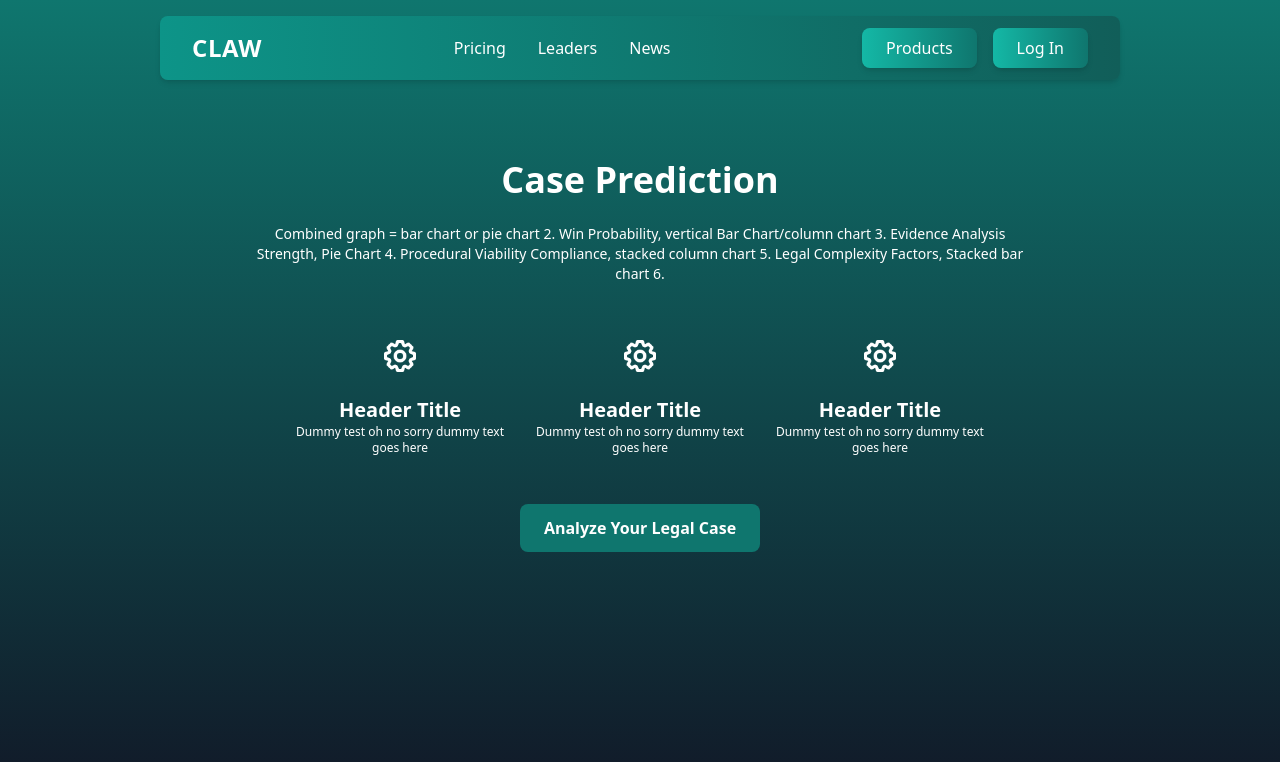
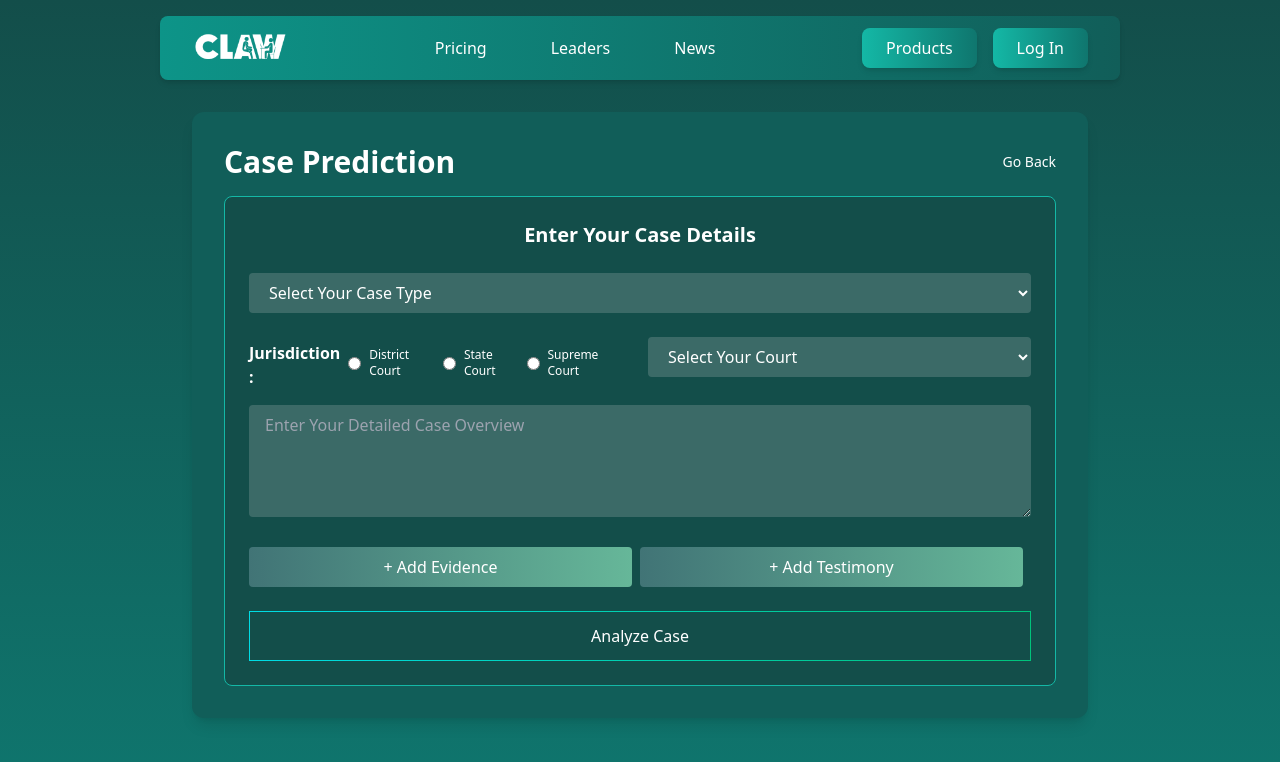
Before and after one commit to clawlawyers/Case--prediction, a React (Vite) app: page /input in a window 1280 px wide. Shown: the top 762 px of the page. Built offline with nearby package versions, Linux system fonts and the light colour scheme.

Commit message:
style changes

```diff
--- a/src/App.jsx
+++ b/src/App.jsx
@@ -1,15 +1,25 @@
-import Header from "./Caseprediction/caseprediction";
-//import Header from "./Caseprediction/CasepredictionLoading";
-//import Header from "./Caseprediction/CasepredictionInput";
-//import Header from "./Caseprediction/CaseEvidence";
-//import Header from "./Caseprediction/CaseTestimonal";
-//import Header from "./Header/Header";
+import React from "react";
+import { BrowserRouter as Router, Route, Routes } from "react-router-dom";
+import Caseprediction from "./Caseprediction/caseprediction";
+import CasepredictionLoading from "./Caseprediction/CasepredictionLoading";
+import CasepredictionInput from "./Caseprediction/CasepredictionInput";
+import CaseEvidence from "./Caseprediction/CaseEvidence";
+import CaseTestimonal from "./Caseprediction/CaseTestimonal";
 
 function App() {
   return (
-    <>
-      <Header />
-    </>
+    <Router>
+      {/* Header component always visible */}
+
+      {/* Routes for different pages */}
+      <Routes>
+        <Route path="/" element={<Caseprediction />} />
+        <Route path="/loading" element={<CasepredictionLoading />} />
+        <Route path="/input" element={<CasepredictionInput />} />
+        <Route path="/evidence" element={<CaseEvidence />} />
+        <Route path="/testimonial" element={<CaseTestimonal />} />
+      </Routes>
+    </Router>
   );
 }
 
--- a/src/Caseprediction/CasepredictionInput.jsx
+++ b/src/Caseprediction/CasepredictionInput.jsx
@@ -3,7 +3,7 @@ import Header from "../Header/Header";
 
 const CasePredictionInput = () => {
   return (
-    <div className="bg-gradient-to-b from-teal-900 to-teal-700 min-h-screen text-white font-['Plus Jakarta Sans']">
+    <div className="bg-gradient-to-b from-teal-900 to-teal-700 min-h-screen  text-white font-['Plus Jakarta Sans']">
       {/* Fixed Header */}
       <header className="">
         <div className="max-w-5xl mx-auto px-8 py-4 sm:px-6 lg:px-8">
@@ -12,34 +12,50 @@ const CasePredictionInput = () => {
       </header>
 
       {/* Main Content */}
-      <div className="flex items-center  justify-center pt-12">
-        <div className="bg-teal-800 rounded-xl p-8 w-11/12 max-w-2xl shadow-lg">
+      <div className="flex items-center w-80% justify-center pt-4">
+        <div className="bg-teal-800 rounded-xl p-8 w-11/12 max-w-4xl shadow-lg">
           {/* Title */}
           <div className="flex justify-between items-center mb-4">
             <h1 className="text-3xl font-bold text-center">Case Prediction</h1>
             <p className="text-sm cursor-pointer hover:underline">Go Back</p>
           </div>
-          <p className="text-md text-center mb-6">Enter Your Case Details</p>
+          <div className="border border-teal-500 rounded-lg p-6 space-y-6 bg-teal-900">
+            <p className="text-xl font-bold text-center mb-6">
+              Enter Your Case Details
+            </p>
 
             {/* Form */}
             <form>
               {/* Dropdowns */}
               <div className="grid grid-cols-1 gap-4 mb-6">
                 <select
-                className="bg-teal-700 text-white px-4 py-2 rounded focus:outline-none focus:ring-2 focus:ring-teal-500"
+                  className="text-white px-4 py-2 rounded focus:outline-none focus:ring-2 focus:ring-teal-500"
+                  style={{
+                    background: "rgba(217, 217, 217, 0.2)",
+                  }}
                   defaultValue="">
-                <option value="" disabled>
+                  <option
+                    className="bg-white text-white hover:bg-teal-700 hover:text-gray-200"
+                    value=""
+                    disabled>
                     Select Your Case Type
                   </option>
-                <option>Criminal</option>
-                <option>Civil</option>
-                <option>Family</option>
+                  <option className="bg-teal-600 text-white hover:bg-teal-700 hover:text-gray-200">
+                    Criminal
+                  </option>
+                  <option className="bg-teal-600 text-white hover:bg-teal-700 hover:text-gray-200">
+                    Civil
+                  </option>
+                  <option className="bg-teal-600 text-white hover:bg-teal-700 hover:text-gray-200">
+                    Family
+                  </option>
                 </select>
               </div>
 
               {/* Radio Buttons and Dropdown */}
               <div className="flex justify-between mb-4 gap-4">
                 <div className="flex-1 flex justify-between">
+                  <p className="mt-1 font-bold">Jurisdiction :</p>
                   <label className="flex items-center">
                     <input
                       type="radio"
@@ -71,34 +87,57 @@ const CasePredictionInput = () => {
 
                 <div className="flex-1">
                   <select
-                  className="bg-teal-700 text-white px-4 py-2 w-full rounded focus:outline-none focus:ring-2 focus:ring-teal-500"
+                    className=" text-white px-4 py-2 w-full rounded focus:outline-none focus:ring-2 focus:ring-teal-500"
+                    style={{
+                      background: "rgba(217, 217, 217, 0.2)",
+                    }}
                     defaultValue="">
                     <option value="" disabled>
                       Select Your Court
                     </option>
-                  <option>District Court</option>
-                  <option>State Court</option>
-                  <option>Supreme Court</option>
+                    <option className="bg-teal-600 text-white hover:bg-teal-700 hover:text-gray-200">
+                      District Court
+                    </option>
+                    <option className="bg-teal-600 text-white hover:bg-teal-700 hover:text-gray-200">
+                      State Court
+                    </option>
+                    <option className="bg-teal-600 text-white hover:bg-teal-700 hover:text-gray-200">
+                      Supreme Court
+                    </option>
                   </select>
                 </div>
               </div>
 
               {/* Text Area */}
               <textarea
-              className="bg-teal-700 text-white px-4 py-2 rounded w-full mb-6 focus:outline-none focus:ring-2 focus:ring-teal-500"
+                className="text-white min-h-4 px-4 py-2 rounded w-full mb-6 focus:outline-none focus:ring-2 focus:ring-teal-500"
+                style={{
+                  background: "rgba(217, 217, 217, 0.2)",
+                }}
                 rows="4"
                 placeholder="Enter Your Detailed Case Overview"></textarea>
 
               {/* Action Buttons */}
-            <div className="flex justify-between mb-6">
+              <div className="flex w-full justify-between mb-6">
                 <button
                   type="button"
-                className="bg-teal-600 px-4 py-2 rounded hover:bg-teal-500 transition">
+                  className="flex-1 px-4 py-2 rounded text-white hover:opacity-90 transition mr-2"
+                  style={{
+                    background:
+                      "linear-gradient(90deg, #417476 0%, #66b799 100%)",
+                    border: "none",
+                  }}>
                   + Add Evidence
                 </button>
+
                 <button
                   type="button"
-                className="bg-teal-600 px-4 py-2 rounded hover:bg-teal-500 transition">
+                  className="flex-1 px-4 py-2 rounded text-white hover:opacity-90 transition mr-2"
+                  style={{
+                    background:
+                      "linear-gradient(90deg, #417476 0%, #66b799 100%)",
+                    border: "none",
+                  }}>
                   + Add Testimony
                 </button>
               </div>
@@ -106,10 +145,17 @@ const CasePredictionInput = () => {
               {/* Analyze Case Button */}
               <button
                 type="submit"
-              className="bg-gray-600 w-full py-3 rounded hover:bg-gray-500 transition">
+                className=" w-full hover:text-black py-3 rounded hover:bg-gray-300 hover:opacity-90 transition relative overflow-hidden"
+                style={{
+                  border: "1px solid transparent",
+                  borderImageSource:
+                    "linear-gradient(90deg, #00DDE5 0%, #00C37B 100%)",
+                  borderImageSlice: 1,
+                }}>
                 Analyze Case
               </button>
             </form>
+          </div>
         </div>
       </div>
     </div>
--- a/src/Caseprediction/CasepredictionLoading.jsx
+++ b/src/Caseprediction/CasepredictionLoading.jsx
@@ -15,12 +15,12 @@ const CaseLoading = () => {
       {/* Main Content */}
       <main className="flex flex-col items-center justify-center text-center ">
         {/* Illustration */}
-        <div className="mb-8">
-          <img src={LoadingImg} alt="Illustration" className="h-52 w-52" />
+        <div className="mb-2">
+          <img src={LoadingImg} alt="Illustration" className="h-56 w-56" />
         </div>
 
         {/* Title */}
-        <h1 className="text-3xl font-bold mb-4">Case Prediction Loading</h1>
+        <h1 className="text-[32px] font-bold mb-8">Case Prediction Loading</h1>
 
         {/* Subtitle */}
         <p className="text-sm max-w-lg">
--- a/src/Caseprediction/caseprediction.jsx
+++ b/src/Caseprediction/caseprediction.jsx
@@ -11,22 +11,22 @@ const CasePrediction = () => {
           <Header />
         </div>
       </header>
-      <main className="flex flex-col items-center text-center py-16">
+      <main className="flex flex-col items-center text-center py-4">
         <h1 className="text-4xl font-bold mb-6">Case Prediction</h1>
-        <p className="text-sm max-w-3xl mb-12">
+        <p className="text-[14px] max-w-3xl mb-12">
           Combined graph = bar chart or pie chart 2. Win Probability, vertical
           Bar Chart/column chart 3. Evidence Analysis Strength, Pie Chart 4.
           Procedural Viability Compliance, stacked column chart 5. Legal
           Complexity Factors, Stacked bar chart 6.
         </p>
 
-        <div className="grid grid-cols-1 sm:grid-cols-3 gap-8 mb-12">
+        <div className="grid grid-cols-1 sm:grid-cols-3 gap-12 mb-12">
           <div className="flex flex-col items-center">
             <div className="w-12 h-12  text-teal-900 rounded-full flex justify-center items-center mb-4">
               <img src={Logo} alt="Icon" className="w-8 h-8" />
             </div>
-            <h3 className="text-xl font-bold">Header Title</h3>
-            <p className="text-xs">
+            <h3 className="text-[18px] font-bold">Header Title</h3>
+            <p className="text-[10px]">
               Dummy test oh no sorry dummy text
               <br /> goes here
             </p>
@@ -36,8 +36,8 @@ const CasePrediction = () => {
             <div className="w-12 h-12  text-teal-900 rounded-full flex justify-center items-center mb-4">
               <img src={Logo} alt="Icon" className="w-8 h-8" />
             </div>
-            <h3 className="text-xl font-bold">Header Title</h3>
-            <p className="text-xs">
+            <h3 className="text-[18px] font-bold">Header Title</h3>
+            <p className="text-[10px]">
               Dummy test oh no sorry dummy text
               <br /> goes here
             </p>
@@ -47,15 +47,15 @@ const CasePrediction = () => {
             <div className="w-12 h-12  text-teal-900 rounded-full flex justify-center items-center mb-4">
               <img src={Logo} alt="Icon" className="w-8 h-8" />
             </div>
-            <h3 className="text-xl font-bold">Header Title</h3>
-            <p className="text-xs">
+            <h3 className="text-[18px] font-bold">Header Title</h3>
+            <p className="text-[10px]">
               Dummy test oh no sorry dummy text
               <br /> goes here
             </p>
           </div>
         </div>
 
-        <button className="bg-teal-700 hover:bg-teal-600 text-white px-6 py-3 rounded-lg font-bold">
+        <button className="border hover:bg-gray-400 hover:opacity-95 border-white text-white px-8 py-2 rounded-lg">
           Analyze Your Legal Case
         </button>
       </main>
--- a/src/Header/Header.jsx
+++ b/src/Header/Header.jsx
@@ -1,36 +1,67 @@
-import React from "react";
+import React, { useState } from "react";
+import ClawLogo from "../assets/ClawLogo.png";
 
 const Navbar = () => {
+  const [isMenuOpen, setIsMenuOpen] = useState(false);
+
   return (
-    <nav className="bg-gradient-to-r from-teal-600 rounded-lg to-teal-800 text-white shadow-md">
-      <div className="max-w-6xl mx-auto rounded-lg px-4 sm:px-6 lg:px-8">
+    <nav className="bg-gradient-to-r rounded-lg from-teal-600 to-teal-800 text-white shadow-md">
+      <div className="max-w-6xl rounded-lg mx-auto px-4 sm:px-6 lg:px-8">
         <div className="flex justify-between items-center h-16">
           {/* Logo */}
-          <div className="flex-shrink-0 text-2xl font-bold">
-            <span className="tracking-wide">CLAW</span>
+          <div className="flex-shrink-0">
+            <img src={ClawLogo} alt="ClawLogo" className="h-8 w-24" />
+          </div>
+
+          {/* Hamburger Menu (Mobile) */}
+          <div className="md:hidden">
+            <button
+              onClick={() => setIsMenuOpen(!isMenuOpen)}
+              className="text-white focus:outline-none">
+              <svg
+                className="w-6 h-6"
+                fill="none"
+                stroke="currentColor"
+                viewBox="0 0 24 24"
+                xmlns="http://www.w3.org/2000/svg">
+                <path
+                  strokeLinecap="round"
+                  strokeLinejoin="round"
+                  strokeWidth="2"
+                  d={
+                    isMenuOpen
+                      ? "M6 18L18 6M6 6l12 12"
+                      : "M4 6h16M4 12h16M4 18h16"
+                  }
+                />
+              </svg>
+            </button>
           </div>
 
           {/* Menu Items */}
-          <div className="hidden md:flex space-x-8">
+          <div
+            className={`absolute top-16 left-0 w-full text-white md:static md:w-auto md:flex md:items-center md:space-x-8 ${
+              isMenuOpen ? "block" : "hidden"
+            }`}>
             <a
               href="#pricing"
-              className="hover:text-teal-300 transition-colors duration-200">
+              className="block py-2 px-4 md:inline hover:text-teal-300 transition-colors duration-200">
               Pricing
             </a>
             <a
               href="#leaders"
-              className="hover:text-teal-300 transition-colors duration-200">
+              className="block py-2 px-4 md:inline hover:text-teal-300 transition-colors duration-200">
               Leaders
             </a>
             <a
               href="#news"
-              className="hover:text-teal-300 transition-colors duration-200">
+              className="block py-2 px-4 md:inline hover:text-teal-300 transition-colors duration-200">
               News
             </a>
           </div>
 
           {/* Buttons */}
-          <div className="flex space-x-4">
+          <div className="hidden md:flex space-x-4">
             <button className="bg-gradient-to-r from-teal-500 to-teal-700 px-6 py-2 rounded-lg shadow-md hover:from-teal-400 hover:to-teal-600">
               Products
             </button>
```
Also changed, not shown: src/Caseprediction/CaseEvidence.jsx (+33 -7 lines), src/Caseprediction/CaseTestimonal.jsx (+14 -3 lines), src/assets/ClawLogo.png (added), src/assets/upload.png (added). Lines whose indentation alone changed are shown as unchanged.
